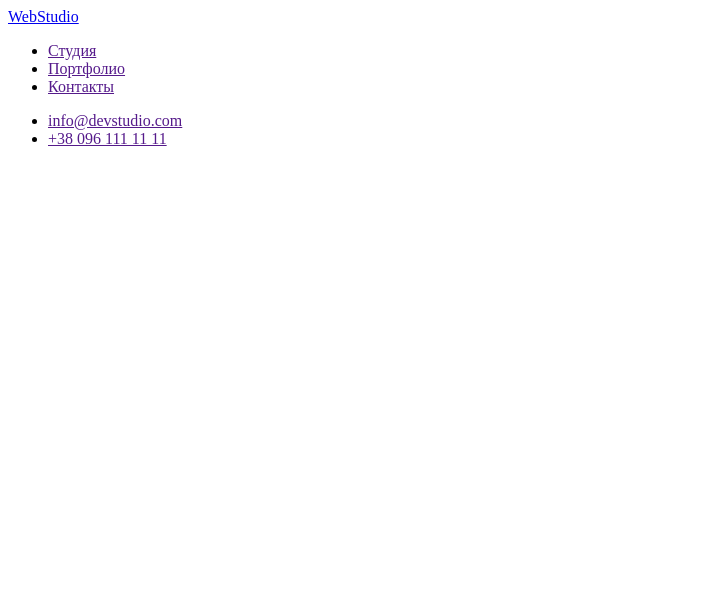
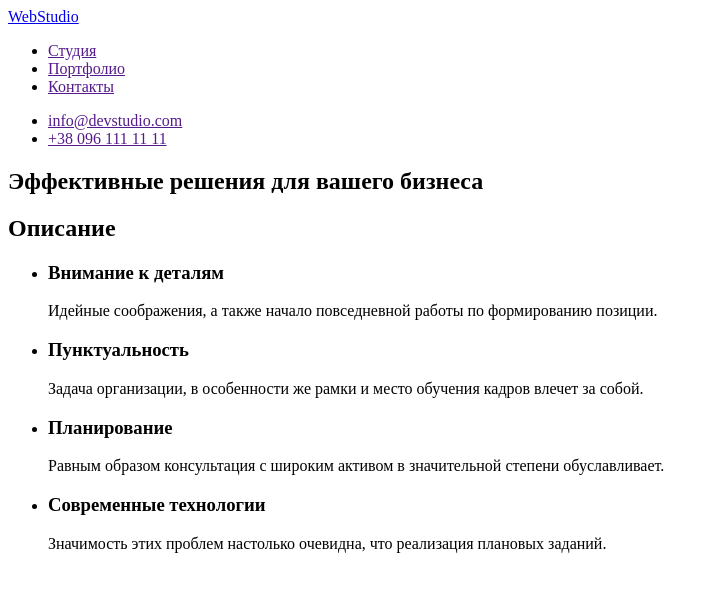
Before and after one commit to Yano4ka1/goit-markup-hw-01, a plain HTML site: page index.html in a window 1280 px wide. Shown: the whole page, without its empty margins (0-716 px from the left). Drawn offline with Linux system fonts and the light colour scheme.

Commit message:
Update index.html

```diff
--- a/index.html
+++ b/index.html
@@ -27,6 +27,40 @@
 
     </header>
 
+    <div>
+        <section>
+            <h1>Эффективные решения для вашего бизнеса</h1>
+            <a href=""></a>
+        </section>
+    </div>
+
+
+    <section>
+    <h2>Описание</h2>
+        <ul>
+            <li>
+                <h3>Внимание к деталям</h3>
+                <p>Идейные соображения, а также начало повседневной работы по формированию позиции.</p>
+            </li>
+
+            <li>
+                <h3>Пунктуальность</h3>
+                <p>Задача организации, в особенности же рамки и место обучения кадров влечет за собой.</p>
+            </li>
+
+            <li>
+                <h3>Планирование</h3>
+                <p>Равным образом консультация с широким активом в значительной степени обуславливает.</p>
+            </li>
+
+            <li>
+                <h3>Современные технологии</h3>
+                <p>Значимость этих проблем настолько очевидна, что реализация плановых заданий.</p>
+            </li>
+        </ul>
+
+    </section>
 
 </body>
+
 </html>
```
